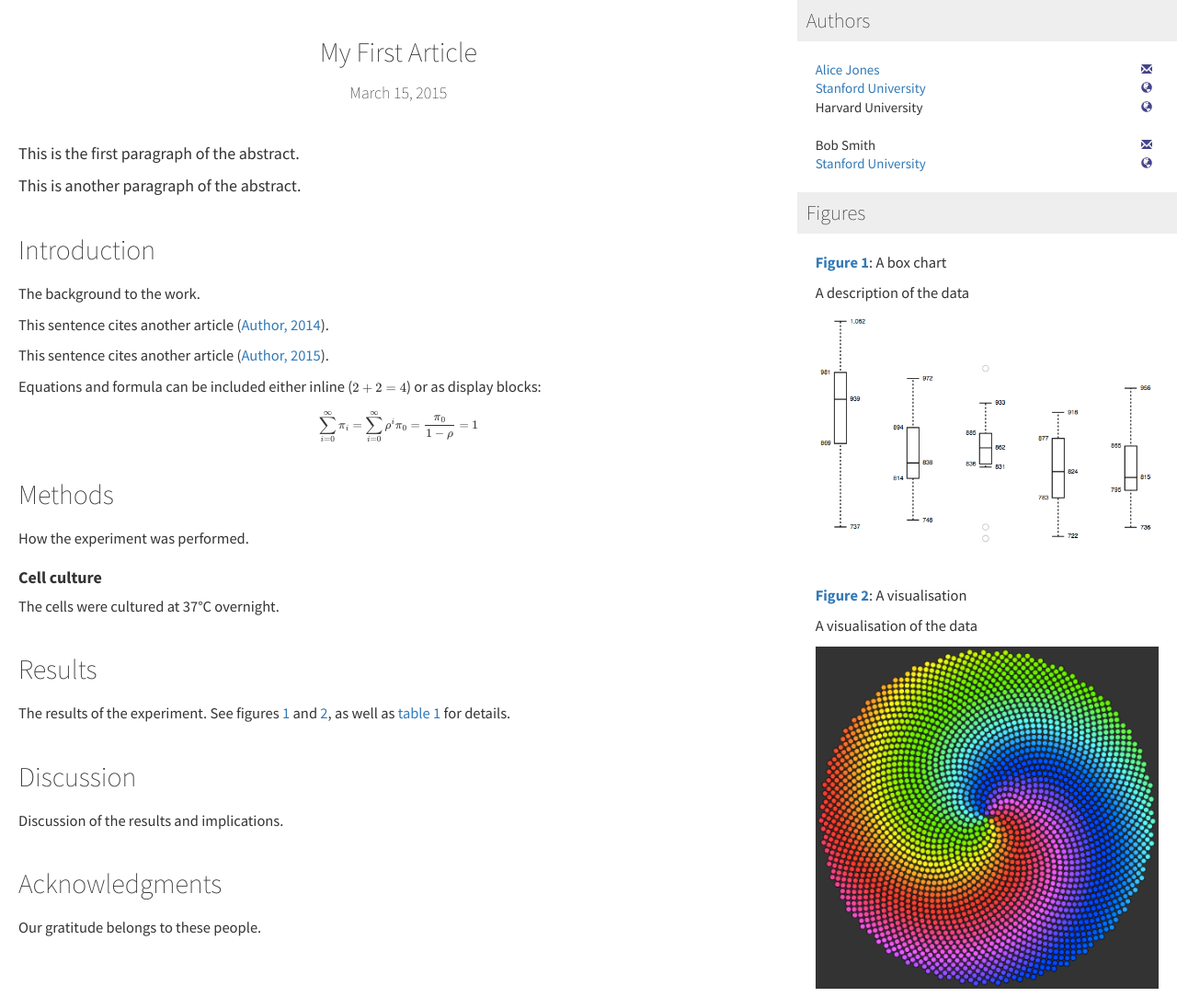
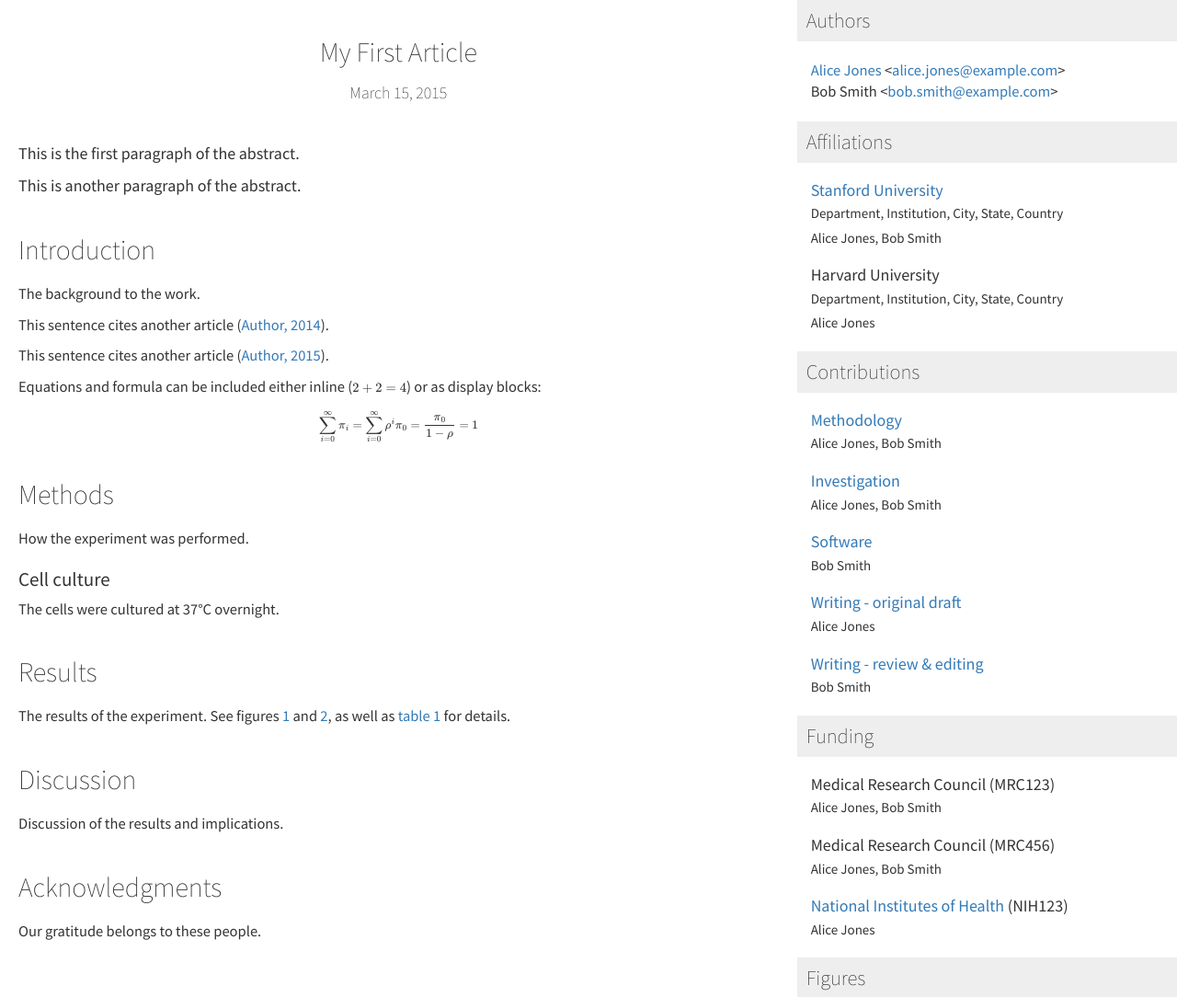
Before and after one commit to PeerJ/paper-now, a Jekyll site: the page built from index.md, in a window 1280 px wide. Shown: the whole page at 92% size. Built offline with Jekyll 4.4.1, drawn with Linux system fonts in a browser that asks for light colours; nearby versions of some CDN libraries; formulas are drawn with MathJax 3; a script that is not in the unit is left out.

Commit message:
Improve author details

```diff
--- a/_data/article.yml
+++ b/_data/article.yml
@@ -5,62 +5,53 @@ title: "My First Article"
 date: 2015-03-15T12:00:00Z
 doi: # e.g. 10.1234/example.1
 
-organizations: # defined here, used in "affiliations" and "grants" below
-  - &stanford
-      name: "Stanford University"
-      address: "Department, Institution, City, State, Country"
-      url: http://mathematics.stanford.edu/
-
-  - &harvard
-      name: "Harvard University"
-      address: "Department, Institution, City, State, Country"
-
-  - &mrc
-      name: "Medical Research Council"
-      sameAs: "http://dx.doi.org/10.13039/501100000265"
-
-  - &nih
-      name: "National Institutes of Health"
-      url: http://www.nih.gov/
-      sameAs: "http://dx.doi.org/10.13039/100000002"
-
 authors:
   - &alice-jones
-      name: "Alice Jones"
-      email: "alice.jones@example.com"
-      url: http://example.com/authors/1
-      sameAs: "https://orcid.org/00000000-0000-0000-000001"
-      affiliations:
-        - *stanford
-        - *harvard
+    id: "alice-jones"
+    name: "Alice Jones"
+    email: "alice.jones@example.com"
+    url: http://example.com/authors/1
+    sameAs: "https://orcid.org/00000000-0000-0000-000001"
 
   - &bob-smith
-      name: "Bob Smith"
-      email: "bob.smith@example.com"
-      sameAs: "https://orcid.org/00000000-0000-0000-000002"
-      affiliations:
-        - *stanford
+    id: "bob-smith"
+    name: "Bob Smith"
+    email: "bob.smith@example.com"
+    sameAs: "https://orcid.org/00000000-0000-0000-000002"
 
-grants:
-  - &mrc123
-    name: MRC123
-    agent: *mrc
-    recipients:
+affiliations:
+  - name: "Stanford University"
+    address: "Department, Institution, City, State, Country"
+    url: http://mathematics.stanford.edu/
+    members:
       - *alice-jones
       - *bob-smith
 
-  - &mrc456
-    name: MRC456
-    agent: *mrc
-    recipients:
+  - name: "Harvard University"
+    address: "Department, Institution, City, State, Country"
+    members:
       - *alice-jones
-      - *bob-smith
 
-  - &nih123
-    name: NIH123
-    agent: *nih
-    recipients:
-      - *alice-jones
+funders:
+  - name: "Medical Research Council"
+    sameAs: "http://dx.doi.org/10.13039/501100000265"
+    awards:
+      - name: MRC123
+        recipients:
+          - *alice-jones
+          - *bob-smith
+      - name: MRC456
+        recipients:
+          - *alice-jones
+          - *bob-smith
+
+  - name: "National Institutes of Health"
+    url: http://www.nih.gov/
+    sameAs: "http://dx.doi.org/10.13039/100000002"
+    awards:
+      - name: NIH123
+        recipients:
+          - *alice-jones
 
 contributions:
   - name: "Methodology"
--- /dev/null
+++ b/_includes/affiliation.html
@@ -0,0 +1,19 @@
+<div itemscope itemtype="http://schema.org/Organization" itemid="affiliation-{{ affiliation.name | slugify }}">
+  <h3 itemprop="name">
+    {% if affiliation.url %}
+      <a href="{{ affiliation.url }}" itemprop="url">{{ affiliation.name }}</a>
+    {% else %}
+      {{ affiliation.name }}
+    {% endif %}
+  </h3>
+
+  {% if affiliation.address %}
+    <div itemprop="address" class="affiliation-address">{{ affiliation.address }}</div>
+  {% endif %}
+
+  <div class="inline-list">
+    {% for member in affiliation.members %}
+        <span>{{ member.name }}</span>
+    {% endfor %}
+  </div>
+</div>
--- /dev/null
+++ b/_includes/author.html
@@ -0,0 +1,28 @@
+<div class="author" itemprop="author" itemscope itemtype="http://schema.org/Person" itemid="{{ author.sameAs }}">
+    <span itemprop="name">
+      {% if author.url %}
+        <a href="{{ author.url }}" itemprop="url">{{ author.name }}</a>
+      {% else %}
+        {{ author.name }}
+      {% endif %}
+    </span>
+
+    {% if author.email %}
+      &lt;<a itemprop="email" href="mailto:{{ author.email }}" target="_blank">{{ author.email }}</a>&gt;
+    {% endif %}
+
+    {% capture affiliations %}
+      {% for affiliation in article.affiliations %}
+        {% assign ref = forloop.index %}
+        {% for member in affiliation.members %}
+          {% if member.id == author.id %}
+            <meta itemprop="affiliation" itemscope itemtype="http://schema.org/Organization" itemid="affiliation-{{ affiliation.name | slugify }}">
+          {% endif %}
+        {% endfor %}
+      {% endfor %}
+    {% endcapture %}
+
+    {% if affiliations %}
+      <sup class="inline-list">{{ affiliations }}</sup>
+    {% endif %}
+</div>
--- a/_includes/authors.html
+++ /dev/null
@@ -1,47 +0,0 @@
-<ul class="list-unstyled">
-    {% for author in include.authors %}
-        <li class="author" itemprop="author" itemscope itemtype="http://schema.org/Person" itemid="{{ author.sameAs }}">
-            <ul class="list-group">
-                <li itemprop="name" class="list-group-item">
-                      {% if author.url %}
-                          <a href="{{ author.url }}">{{ author.name }}</a>
-                      {% else %}
-                          <span>{{ author.name }}</span>
-                      {% endif %}
-
-                      {% if author.email %}
-                        <span class="badge">
-                            <a itemprop="email" href="mailto:{{ author.email }}" target="_blank">
-                                <span class="glyphicon glyphicon-envelope"></span>
-                            </a>
-                        </span>
-                      {% endif %}
-                </li>
-
-                {% if author.affiliations %}
-                    {% for affiliation in author.affiliations %}
-                        <li itemprop="affiliation" itemscope itemtype="http://schema.org/Organization" class="list-group-item">
-                            {% if affiliation.url %}
-                                <a href="{{ affiliation.url }}" itemprop="url">
-                                  <span itemprop="name">{{ affiliation.name }}</span>
-                                </a>
-                            {% else %}
-                                <span itemprop="name">{{ affiliation.name }}</span>
-                            {% endif %}
-
-                            {% if affiliation.address %}
-                              <meta itemprop="address" content="{{ affiliation.address }}">
-
-                              <span class="badge">
-                                <a href="https://www.google.com/maps?q={{ affiliation.address }}" target="_blank">
-                                    <span class="glyphicon glyphicon-globe"></span>
-                                </a>
-                              </span>
-                            {% endif %}
-                        </li>
-                    {% endfor %}
-                {% endif %}
-            </ul>
-        </li>
-    {% endfor %}
-</ul>
--- /dev/null
+++ b/_includes/award.html
@@ -0,0 +1,23 @@
+{% assign funder = include.funder %}
+{% assign award = include.award %}
+
+<div itemprop="funding" itemscope itemtype="http://schema.org/PayAction">
+  <div itemprop="agent">
+    <h3 itemprop="name">
+      {% if funder.url %}
+        <a href="{{ funder.url }}" target="_blank" itemprop="url">{{ funder.name }}</a>
+      {% else %}
+        {{ funder.name }}
+      {% endif %}
+      ({{ award.name }})
+    </h3>
+  </div>
+
+  {% if award.recipients %}
+    <div class="inline-list">
+      {% for recipient in award.recipients %}
+        <span itemprop="recipient" itemscope itemtype="http://schema.org/Person" itemid="{{ recipient.sameAs }}">{{ recipient.name }}</span>
+      {% endfor %}
+    </div>
+  {% endif %}
+</div>
--- /dev/null
+++ b/_includes/contribution.html
@@ -0,0 +1,15 @@
+<div itemprop="contributor" itemscope itemtype="http://schema.org/Role">
+  <h3 itemprop="name">
+    {% if contribution.url %}
+      <a href="{{ contribution.url }}" target="_blank" itemprop="url roleName">{{ contribution.name }}</a></h3>
+    {% else %}
+      {{ contribution.name }}
+    {% endif %}
+  </h3>
+
+  <div class="inline-list">
+    {% for contributor in contribution.contributors %}
+      <span itemprop="contributor" itemscope itemtype="http://schema.org/Person" itemid="{{ contributor.sameAs }}">{{ contributor.name }}</span>
+    {% endfor %}
+  </div>
+</div>
--- a/_includes/contributions.html
+++ /dev/null
@@ -1,20 +0,0 @@
-<ul class="contributions list-unstyled">
-    {% for contribution in include.contributions %}
-        {% if contribution.contributors %}
-            <li itemprop="contributor" itemscope itemtype="http://schema.org/Role">
-                {% if contribution.url %}
-                    <h3><a href="{{ contribution.url }}" target="_blank" itemprop="roleName">{{ contribution.name }}</a></h3>
-                {% else %}
-                    <h3 itemprop="roleName">{{ contribution.name }}</h3>
-                {% endif %}
-
-                <ul class="list-unstyled">
-                    {% for contributor in contribution.contributors %}
-                        <li itemprop="contributor" itemscope itemtype="http://schema.org/Person"
-                          itemid="{{ contributor.sameAs }}">{{ contributor.name }}</li>
-                    {% endfor %}
-                </ul>
-            </li>
-        {% endif %}
-    {% endfor %}
-</ul>
--- a/_includes/grants.html
+++ /dev/null
@@ -1,24 +0,0 @@
-<ul class="grants list-unstyled">
-    {% for grant in include.grants %}
-        <li itemprop="funding" itemscope itemtype="http://schema.org/PayAction">
-            {% if grant.url %}
-                <h3>
-                  <a href="{{ grant.url }}" target="_blank" itemprop="url">
-                    <span itemprop="name">{{ grant.agent.name }} ({{ grant.name }})</span>
-                  </a>
-                </h3>
-            {% else %}
-                <h3 itemprop="name">{{ grant.agent.name }} ({{ grant.name }})</h3>
-            {% endif %}
-
-            {% if grant.recipients %}
-              <ul class="list-unstyled">
-                  {% for recipient in grant.recipients %}
-                      <li itemprop="recipient" itemscope itemtype="http://schema.org/Person"
-                        itemid="{{ contributor.sameAs }}">{{ recipient.name }}</li>
-                  {% endfor %}
-              </ul>
-            {% endif %}
-        </li>
-    {% endfor %}
-</ul>
--- a/_layouts/article.html
+++ b/_layouts/article.html
@@ -109,8 +109,44 @@
             <!-- authors -->
             <div id="authors">
                 <h2>Authors</h2>
-                {% include authors.html authors=article.authors %}
+                {% for author in article.authors %}
+                  {% include author.html author=author %}
+                {% endfor %}
             </div>
+
+            <!-- affiliations -->
+            {% if article.affiliations %}
+                <div id="affiliations">
+                    <h2>Affiliations</h2>
+                    {% for affiliation in article.affiliations %}
+                      {% include affiliation.html affiliation=affiliation %}
+                    {% endfor %}
+                </div>
+            {% endif %}
+
+            <!-- contributions -->
+            {% if article.contributions %}
+                <div id="contributions">
+                    <h2>Contributions</h2>
+                    {% for contribution in article.contributions %}
+                      {% if contribution.contributors %}
+                        {% include contribution.html contribution=contribution %}
+                      {% endif %}
+                    {% endfor %}
+                </div>
+            {% endif %}
+
+            <!-- funders -->
+            {% if article.funders %}
+                <div id="funding">
+                    <h2>Funding</h2>
+                    {% for funder in article.funders %}
+                        {% for award in funder.awards %}
+                          {% include award.html funder=funder award=award %}
+                        {% endfor %}
+                    {% endfor %}
+                </div>
+            {% endif %}
 
             <!-- figures -->
             {% if site.figures %}
@@ -138,22 +174,6 @@
                 </div>
             {% endif %}
 
-            <!-- grants -->
-            {% if article.grants %}
-                <div id="funding">
-                    <h2>Funding</h2>
-                    {% include grants.html grants=article.grants %}
-                </div>
-            {% endif %}
-
-            <!-- contributions -->
-            {% if article.contributions %}
-                <div id="contributions">
-                    <h2>Contributions</h2>
-                    {% include contributions.html contributions=article.contributions %}
-                </div>
-            {% endif %}
-
             <!-- keywords -->
             {% if article.keywords %}
                 <div id="keywords" itemprop="keywords">
--- a/styles/screen.scss
+++ b/styles/screen.scss
@@ -28,8 +28,7 @@ h2 {
 }
 
 h3 {
-    font-size: 120%;
-    font-weight: bold;
+    font-size: 140%;
 }
 
 article p {
@@ -76,23 +75,11 @@ figure img {
 
 .author {
     margin: 2rem 0;
+    font-size: 110%;
 }
 
-.author .list-group-item {
-    border: none;
-    padding: 0;
-}
-
-.author .badge {
-  background-color: transparent;
-}
-
-.author .badge a {
-    color: #448;
-}
-
-.author .badge a:hover {
-    color: #44d;
+.affiliation-address {
+    margin-bottom: 0.5rem;
 }
 
 #figures > figure:not(:last-of-type) {
--- a/styles/wide.scss
+++ b/styles/wide.scss
@@ -39,7 +39,7 @@ article {
 
 #sidebar > div > *,
 #sidebar > aside > * {
-    margin: 0 2rem;
+    margin: 0 1.5rem;
 }
 
 #sidebar h2 {
@@ -48,6 +48,12 @@ article {
     margin: 2rem 0;
     padding: 1rem 1rem;
     background: #eee;
+}
+
+#sidebar h3 {
+    font-size: 120%;
+    font-weight: normal;
+    margin-bottom: 0.5rem;
 }
 
 #sidebar div:first-of-type h2 {
```
